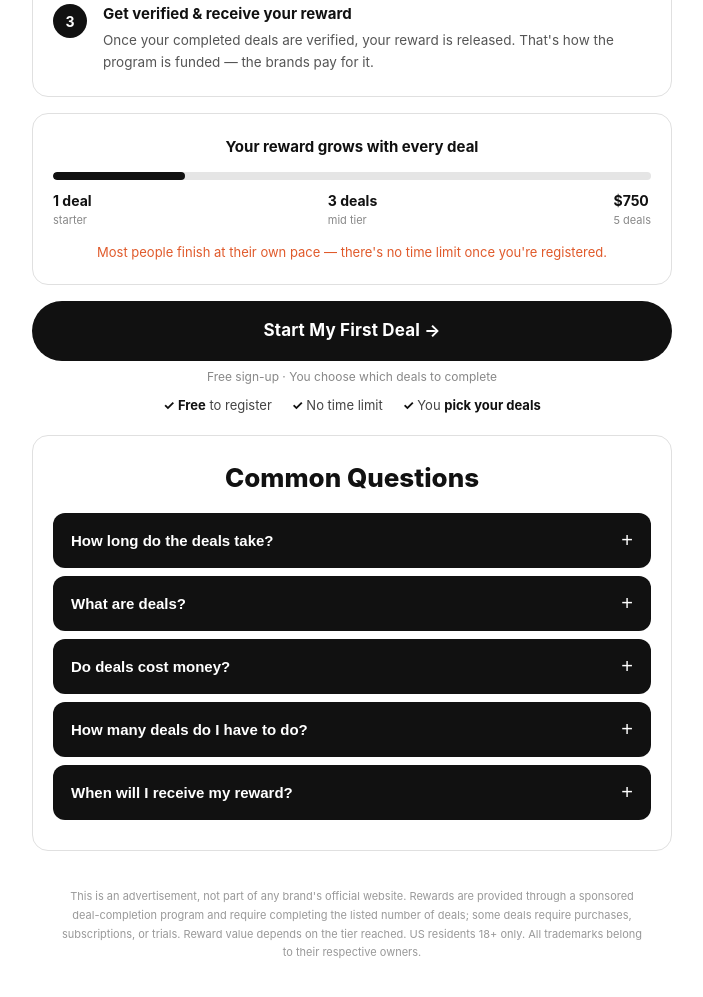
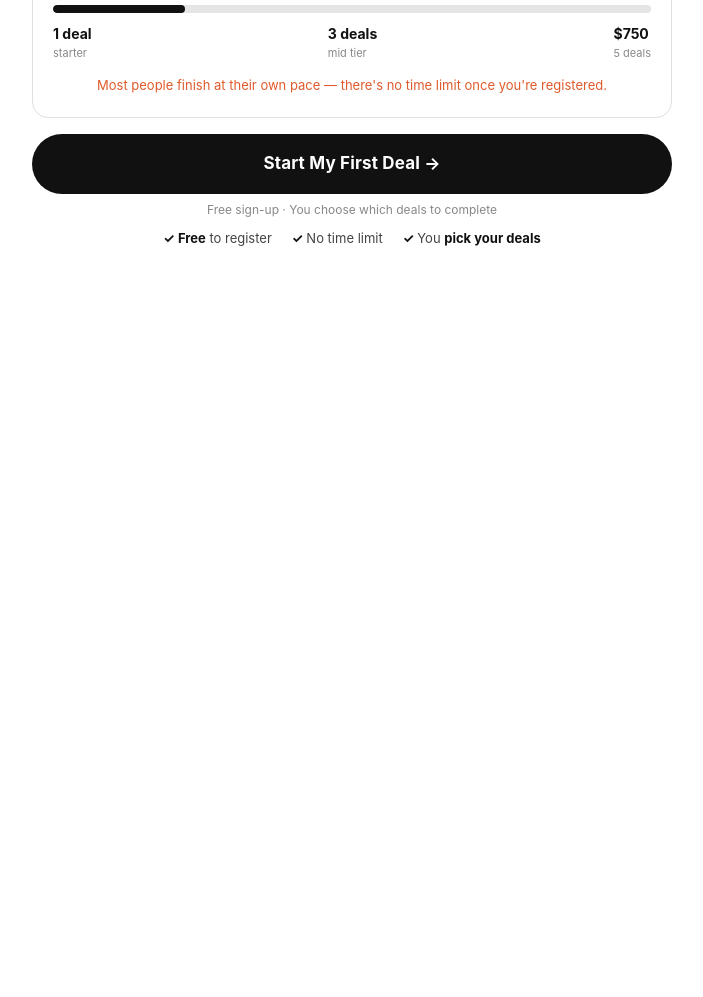
Before and after one commit to himanshubamotrawork-gif/APPLE-PAY-NEW-LANDER-, a plain HTML site: page index.html in a window 1280 px wide. Shown: the part 793-1790 px from the top of the page, without its empty margins (288-991 px from the left). After the commit the page ends 1093 px from the top, so only its background shows below. Drawn offline with Linux system fonts and the light colour scheme.

Commit message:
Update index.html

```diff
--- a/index.html
+++ b/index.html
@@ -195,15 +195,6 @@
       alt="Apple Cash $750"
     >
   </div>
-
-  <!-- HERO -->
-  <div class="hero">
-    <h1>Earn up to $750 by<br>completing deals</h1>
-    <p class="sub">
-      This is a deal-completion program: finish sponsored deals from partner brands, and <strong>the more you complete, the higher your reward climbs.</strong>
-    </p>
-  </div>
-
   <!-- STEPS -->
   <div class="box">
     <div class="step">
@@ -256,37 +247,6 @@
     <span>No time limit</span>
     <span>You <strong>pick your deals</strong></span>
   </div>
-
-  <!-- FAQ -->
-  <div class="box">
-    <div class="faq-title">Common Questions</div>
-    <div class="faq-item">
-      <button class="faq-q" onclick="toggleFaq(this)">How long do the deals take? <span class="plus">+</span></button>
-      <div class="faq-a">Most deals take 5–15 minutes each. App downloads are instant; free trials and sign-ups usually take just a few minutes. You can spread them across days — there's no deadline after you register.</div>
-    </div>
-    <div class="faq-item">
-      <button class="faq-q" onclick="toggleFaq(this)">What are deals? <span class="plus">+</span></button>
-      <div class="faq-a">Deals are sponsored offers from partner brands — things like downloading an app, signing up for a free trial, completing a survey, or registering for a service. Brands pay to acquire new users, and a portion of that goes toward your reward.</div>
-    </div>
-    <div class="faq-item">
-      <button class="faq-q" onclick="toggleFaq(this)">Do deals cost money? <span class="plus">+</span></button>
-      <div class="faq-a">Some deals are completely free (app downloads, sign-ups, surveys). Others may require a purchase, subscription, or trial. You always get to see what's required before you commit to any deal.</div>
-    </div>
-    <div class="faq-item">
-      <button class="faq-q" onclick="toggleFaq(this)">How many deals do I have to do? <span class="plus">+</span></button>
-      <div class="faq-a">You need to complete the required number of deals for your chosen reward tier. To reach $750, you'll need to complete deals across multiple tiers — typically around 5 deals total depending on which offers you select.</div>
-    </div>
-    <div class="faq-item">
-      <button class="faq-q" onclick="toggleFaq(this)">When will I receive my reward? <span class="plus">+</span></button>
-      <div class="faq-a">After your deals are verified (usually within a few days), your reward is released. You'll be able to claim it through the method shown in your account dashboard.</div>
-    </div>
-  </div>
-
-  <p class="disclaimer">
-    This is an advertisement, not part of any brand's official website. Rewards are provided through a sponsored deal-completion program and require completing the listed number of deals; some deals require purchases, subscriptions, or trials. Reward value depends on the tier reached. US residents 18+ only. All trademarks belong to their respective owners.
-  </p>
-
-</div><!-- /page -->
 
 <script>
 /* ═══════════════════════════════════════
```
